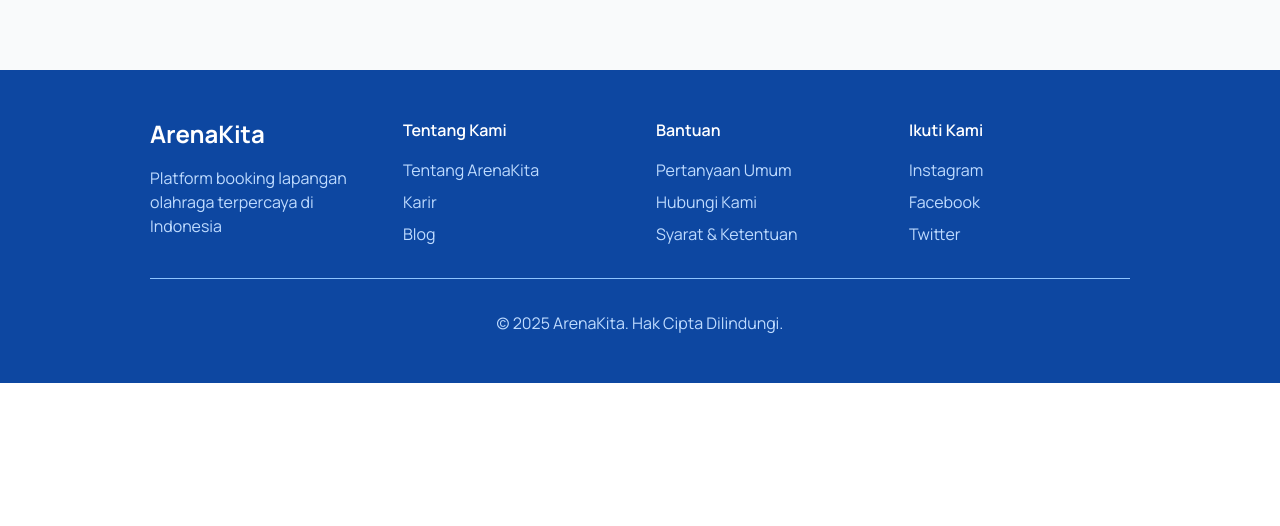
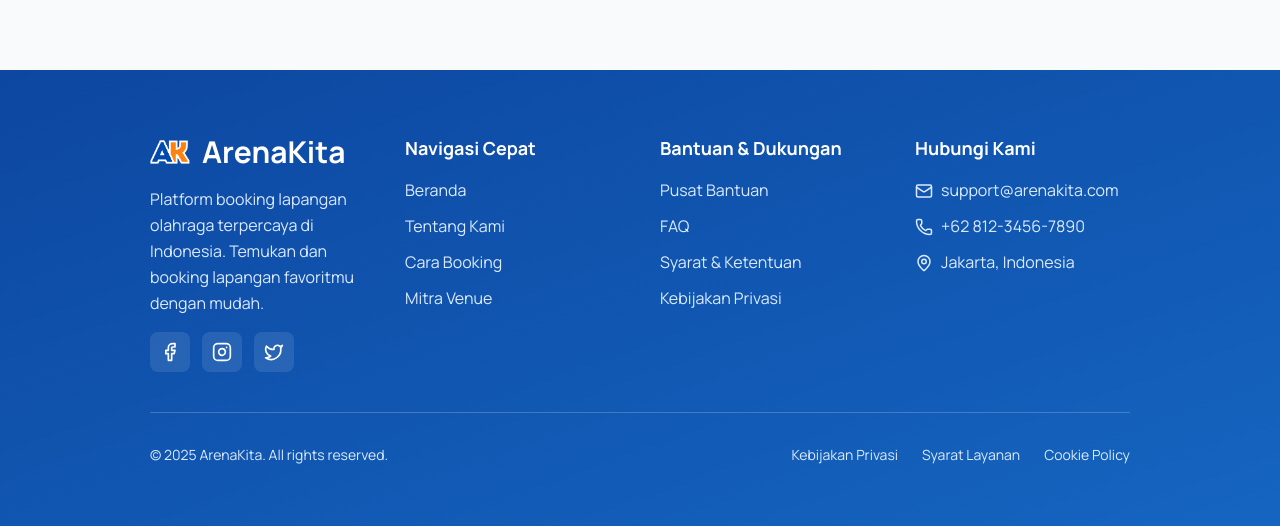
Before and after one commit to Roid-obi/Frontend_Arena-Kita, a Next.js app: page / in a window 1280 px wide. Shown: the part 988-1514 px from the top of the page. Before the commit the page ends 1371 px from the top, so only its background shows below. Built offline with nearby package versions, Linux system fonts and the light colour scheme; no server answers.

Commit message:
feat: update ui footer

```diff
--- a/components/Footer.tsx
+++ b/components/Footer.tsx
@@ -1,81 +1,127 @@
+import { Facebook, Instagram, Twitter, Mail, Phone, MapPin } from "lucide-react";
+import Link from "next/link";
+import Image from "next/image";
+import Logo from "@/assets/image/Logo.png";
+
 export default function Footer() {
   return (
     <>
       {/* Footer */}
-      <footer className="mt-8 md:mt-16 py-8 md:py-12" style={{ backgroundColor: "#0d47a1" }}>
-        <div className="mx-auto px-4 md:px-8 lg:px-[150px]">
-          <div className="grid grid-cols-1 sm:grid-cols-2 lg:grid-cols-4 gap-6 md:gap-8">
-            <div>
-              <h3 className="text-xl md:text-2xl font-bold text-white mb-3 md:mb-4">ArenaKita</h3>
-              <p className="text-blue-200 text-sm md:text-base">Platform booking lapangan olahraga terpercaya di Indonesia</p>
+      <footer className="mt-8 md:mt-16 bg-gradient-to-br from-[#0d47a1] to-[#1565c0]">
+        <div className="mx-auto px-4 md:px-8 lg:px-[150px] py-12 md:py-16">
+          <div className="grid grid-cols-1 md:grid-cols-2 lg:grid-cols-4 gap-8 md:gap-10">
+            {/* Brand Section */}
+            <div className="lg:col-span-1">
+              <div className="flex items-center space-x-3 mb-4">
+                <Image src={Logo} alt="ArenaKita Logo" width={40} height={40} className="" />
+                <h3 className="text-2xl md:text-3xl font-bold text-white">ArenaKita</h3>
+              </div>
+              <p className="text-blue-100 text-sm md:text-base leading-relaxed mb-4">
+                Platform booking lapangan olahraga terpercaya di Indonesia. Temukan dan booking lapangan favoritmu dengan mudah.
+              </p>
+              <div className="flex space-x-3">
+                <a href="#" className="bg-white/10 hover:bg-white/20 p-2.5 rounded-lg transition-all duration-200 group">
+                  <Facebook size={20} className="text-white group-hover:scale-110 transition-transform" />
+                </a>
+                <a href="#" className="bg-white/10 hover:bg-white/20 p-2.5 rounded-lg transition-all duration-200 group">
+                  <Instagram size={20} className="text-white group-hover:scale-110 transition-transform" />
+                </a>
+                <a href="#" className="bg-white/10 hover:bg-white/20 p-2.5 rounded-lg transition-all duration-200 group">
+                  <Twitter size={20} className="text-white group-hover:scale-110 transition-transform" />
+                </a>
+              </div>
             </div>
 
+            {/* Quick Links */}
             <div>
-              <h4 className="font-semibold text-white mb-3 md:mb-4 text-sm md:text-base">Tentang Kami</h4>
-              <ul className="space-y-2 text-blue-200 text-sm md:text-base">
+              <h4 className="font-bold text-white mb-4 text-base md:text-lg">Navigasi Cepat</h4>
+              <ul className="space-y-3 text-blue-100 text-sm md:text-base">
                 <li>
-                  <a href="#" className="hover:text-white">
-                    Tentang ArenaKita
-                  </a>
+                  <Link href="/" className="hover:text-white hover:translate-x-1 inline-block transition-all duration-200">
+                    Beranda
+                  </Link>
                 </li>
                 <li>
-                  <a href="#" className="hover:text-white">
-                    Karir
-                  </a>
+                  <Link href="#" className="hover:text-white hover:translate-x-1 inline-block transition-all duration-200">
+                    Tentang Kami
+                  </Link>
                 </li>
                 <li>
-                  <a href="#" className="hover:text-white">
-                    Blog
-                  </a>
+                  <Link href="#" className="hover:text-white hover:translate-x-1 inline-block transition-all duration-200">
+                    Cara Booking
+                  </Link>
+                </li>
+                <li>
+                  <Link href="#" className="hover:text-white hover:translate-x-1 inline-block transition-all duration-200">
+                    Mitra Venue
+                  </Link>
                 </li>
               </ul>
             </div>
 
+            {/* Support */}
             <div>
-              <h4 className="font-semibold text-white mb-3 md:mb-4 text-sm md:text-base">Bantuan</h4>
-              <ul className="space-y-2 text-blue-200 text-sm md:text-base">
+              <h4 className="font-bold text-white mb-4 text-base md:text-lg">Bantuan & Dukungan</h4>
+              <ul className="space-y-3 text-blue-100 text-sm md:text-base">
                 <li>
-                  <a href="#" className="hover:text-white">
-                    Pertanyaan Umum
-                  </a>
+                  <Link href="#" className="hover:text-white hover:translate-x-1 inline-block transition-all duration-200">
+                    Pusat Bantuan
+                  </Link>
                 </li>
                 <li>
-                  <a href="#" className="hover:text-white">
-                    Hubungi Kami
-                  </a>
+                  <Link href="#" className="hover:text-white hover:translate-x-1 inline-block transition-all duration-200">
+                    FAQ
+                  </Link>
                 </li>
                 <li>
-                  <a href="#" className="hover:text-white">
+                  <Link href="#" className="hover:text-white hover:translate-x-1 inline-block transition-all duration-200">
                     Syarat & Ketentuan
-                  </a>
+                  </Link>
+                </li>
+                <li>
+                  <Link href="#" className="hover:text-white hover:translate-x-1 inline-block transition-all duration-200">
+                    Kebijakan Privasi
+                  </Link>
                 </li>
               </ul>
             </div>
 
+            {/* Contact Info */}
             <div>
-              <h4 className="font-semibold text-white mb-3 md:mb-4 text-sm md:text-base">Ikuti Kami</h4>
-              <ul className="space-y-2 text-blue-200 text-sm md:text-base">
-                <li>
-                  <a href="#" className="hover:text-white">
-                    Instagram
-                  </a>
+              <h4 className="font-bold text-white mb-4 text-base md:text-lg">Hubungi Kami</h4>
+              <ul className="space-y-3 text-blue-100 text-sm md:text-base">
+                <li className="flex items-start space-x-2">
+                  <Mail size={18} className="mt-1 flex-shrink-0" />
+                  <span>support@arenakita.com</span>
                 </li>
-                <li>
-                  <a href="#" className="hover:text-white">
-                    Facebook
-                  </a>
+                <li className="flex items-start space-x-2">
+                  <Phone size={18} className="mt-1 flex-shrink-0" />
+                  <span>+62 812-3456-7890</span>
                 </li>
-                <li>
-                  <a href="#" className="hover:text-white">
-                    Twitter
-                  </a>
+                <li className="flex items-start space-x-2">
+                  <MapPin size={18} className="mt-1 flex-shrink-0" />
+                  <span>Jakarta, Indonesia</span>
                 </li>
               </ul>
             </div>
           </div>
 
-          <div className="border-t border-blue-300 mt-6 md:mt-8 pt-6 md:pt-8 text-center text-blue-200 text-sm md:text-base">
-            <p>&copy; 2025 ArenaKita. Hak Cipta Dilindungi.</p>
+          {/* Bottom Bar */}
+          <div className="border-t border-white/20 mt-10 pt-8">
+            <div className="flex flex-col md:flex-row justify-between items-center space-y-4 md:space-y-0">
+              <p className="text-blue-100 text-sm text-center md:text-left">&copy; 2025 ArenaKita. All rights reserved.</p>
+              <div className="flex space-x-6 text-blue-100 text-sm">
+                <Link href="#" className="hover:text-white transition-colors">
+                  Kebijakan Privasi
+                </Link>
+                <Link href="#" className="hover:text-white transition-colors">
+                  Syarat Layanan
+                </Link>
+                <Link href="#" className="hover:text-white transition-colors">
+                  Cookie Policy
+                </Link>
+              </div>
+            </div>
           </div>
         </div>
       </footer>
--- a/components/VenueCard.tsx
+++ b/components/VenueCard.tsx
@@ -58,7 +58,9 @@ const VenueCard: React.FC<VenueCardProps> = ({ venue }) => {
 
         {/* Card Info */}
         <div className="p-4 md:p-5">
-          <h3 className="font-bold text-base md:text-lg mb-2 truncate" title={venue.name}>{venue.name}</h3>
+          <h3 className="font-bold text-base md:text-lg mb-2 truncate" title={venue.name}>
+            {venue.name}
+          </h3>
           <div className="flex items-center text-gray-600 mb-2">
             <MapPin size={16} className="mr-1" />
             <span className="text-xs md:text-sm">{venue.location}</span>
```
Also changed, not shown: components/Navbar.tsx (+2 -5 lines).
